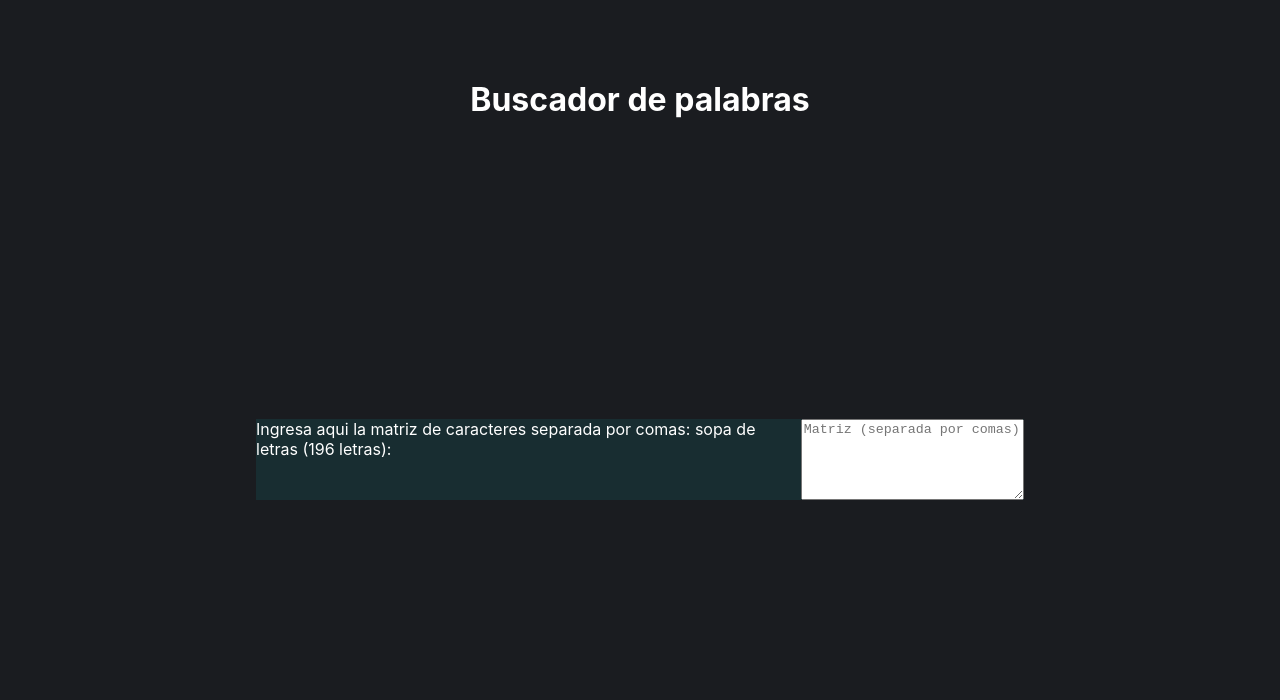
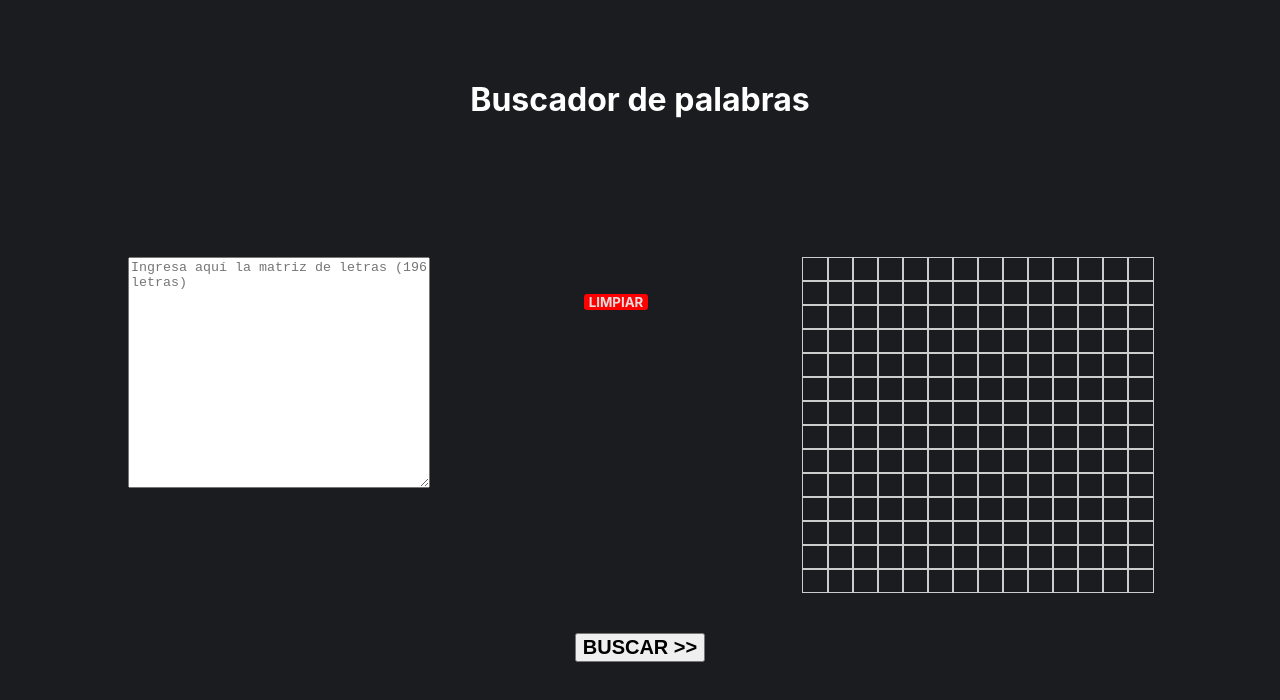
Before and after one commit to isdavid92/Buscador_Palabras, a React (Create React App) app: page /matriz in a window 1280 px wide. Shown: the top 700 px of the page. Built offline with nearby package versions, Linux system fonts and the light colour scheme.

Commit message:
lista la matriz

```diff
--- a/src/Components/Lista_Palabras/ListaPalabras.jsx
+++ b/src/Components/Lista_Palabras/ListaPalabras.jsx
@@ -1,4 +1,4 @@
-import { useEffect, useRef, useState } from "react";
+import { useEffect, useState } from "react";
 import style from "./ListaPalabras.module.css";
 import { useNavigate } from "react-router-dom";
 import { addPalabra, resetPalabra } from "../../redux/actions";
@@ -42,7 +42,6 @@ const ListaPalabras = () => {
             dispatch(addPalabra(listaLocal));
         }
         console.log(listaGlobal);
-        console.log("listis");
     }, [listaGlobal, listaLocal, borrar]);
 
     useEffect(() => {
--- a/src/Components/Lista_Palabras/ListaPalabras.module.css
+++ b/src/Components/Lista_Palabras/ListaPalabras.module.css
@@ -46,6 +46,7 @@
     border-radius: 3px;
     padding: 0 5px 0 5px;
     cursor: pointer;
+    user-select: none;
 
     &&:hover {
         background-color: rgb(184, 2, 2);
@@ -75,6 +76,7 @@
     cursor: pointer;
     font-weight: 700;
     font-size: 20px;
+    user-select: none;
 
     &:hover {
         background-color: black;
--- a/src/Components/Matriz/Matriz.jsx
+++ b/src/Components/Matriz/Matriz.jsx
@@ -1,37 +1,71 @@
-import { useEffect, useState } from "react";
-import style from "./Matriz.module.css";
-import { useSelector } from "react-redux";
+import { useState } from 'react';
+import { useDispatch } from 'react-redux';
+import { addMatriz } from '../../redux/actions';
+import style from './Matriz.module.css';
+import { useNavigate } from 'react-router-dom';
 
 const Matriz = () => {
-    const [grid, setGrid] = useState('');
-    const palabras = useSelector(state => state.palabras);
+    const [text, setText] = useState('');
+    const dispatch = useDispatch();
+    const navigate = useNavigate();
 
-    useEffect(() => {
-       console.log(palabras);
-    },[])
+    const procesarTexto = (texto) => {
+        let letras = texto.split(/[\s,]+/).join('');
+        let mayus = letras.toUpperCase()
+        return mayus.split('').slice(0, 196);
+    };
+
+    const manejarCambio = (e) => {
+        setText(e.target.value);
+    };
+
+    const manejarClick = () => {
+        let letras = procesarTexto(text);
+        let matriz = [];
+        if (text == '') {
+            alert('El input no puede estar vacío.');
+        } else if (letras.length !== 196) alert(`Debe haber exactamente 196 letras. Letras encontradas: ${letras.length}`);
+        for (let i = 0; i < 14; i++) {
+            matriz.push(letras.slice(i * 14, (i + 1) * 14));
+        };
+        if (letras.length === 196) {
+            dispatch(addMatriz(matriz));
+            navigate("/resultado");
+        }
+        console.log(matriz);
+    };
+
+    const cuadricula = () => {
+        let contenido = procesarTexto(text);
+        let sopaDeLetras = [];
+        for (let i = 0; i < 196; i++) {
+            sopaDeLetras.push(
+                <div key={i} className={style.letra}>{contenido[i] || ""}</div>
+            )
+        };
+        return sopaDeLetras
+    };
 
     return (
         <div className={style.Matriz}>
-            <div className={style.inputMatriz}>
-                <label
-                    className={style.labelLista}
-                    htmlFor="listaPalabras"
-                >
-                    Ingresa aqui la matriz de caracteres separada por comas: sopa de letras (196 letras):
-                </label>
+            <div className={style.contInput}>
                 <textarea
-                    placeholder="Matriz (separada por comas)"
-                    value={grid}
-                    onChange={e => setGrid(e.target.value)}
-                    rows={5}
-                    cols={30}
+                    value={text}
+                    onChange={manejarCambio}
+                    placeholder="Ingresa aquí la matriz de letras (196 letras)"
+                    rows={15}
+                    cols={100}
                 />
+                <div className={style.contClean}>
+                        <h5 className={style.clean} onClick={() => setText("")}>LIMPIAR</h5>
+                    </div>
+                <div className={style.sopaDeLetras}>
+                    {cuadricula()}
+                </div>
             </div>
-            <div className={style.matriz}>
-
-            </div>
+            <button onClick={manejarClick} className={style.boton}>{"BUSCAR >>"}</button>
         </div>
-    )
+    );
 };
 
 export default Matriz;
--- a/src/Components/Matriz/Matriz.module.css
+++ b/src/Components/Matriz/Matriz.module.css
@@ -1,17 +1,66 @@
 .Matriz {
+    display: flex;
+    align-items: center;
     margin: auto;
-    background-color: rgba(0, 255, 255, 0.075);
-    width: 60%;
+    flex-direction: column;
+    width: 80%;
+  }
+
+  .contInput {
+    width: 100%;
     display: flex;
-    flex-direction: column;
+    margin: auto;
+  }
+
+  textarea {
+    margin: 0 auto auto 0;
+  }
+
+  .contClean {
+    width: 100%;
+    display: flex;
+    margin-bottom: 5px;
 }
 
-.inputMatriz {
-    display: flex;
+.clean {
+    background-color: red;
+    color: rgb(228, 223, 223);
+    margin: auto;
+    margin-top: 10%;
+    border-radius: 3px;
+    padding: 0 5px 0 5px;
+    cursor: pointer;
+    user-select: none;
+
+    &&:hover {
+        background-color: rgb(184, 2, 2);
+        color: white;
+    }
 }
 
-.labelLista {
-    margin: 0 auto auto 0;
-    color: white;
-    text-align: start;
-}
+  .sopaDeLetras {
+      display: grid;
+      grid-template-columns: repeat(14, 25px);
+    }
+
+    .letra {
+        width: 25px;
+        height: 22px;
+        margin: auto;
+        color: white;
+        border: 1px solid #ccc;
+        text-align: center;
+    }
+
+    .boton {
+        margin-top: 5vh;
+      cursor: pointer;
+      font-weight: 700;
+      font-size: 20px;
+      user-select: none;
+
+      &:hover {
+          background-color: black;
+          color: white;
+      }
+  }
```
